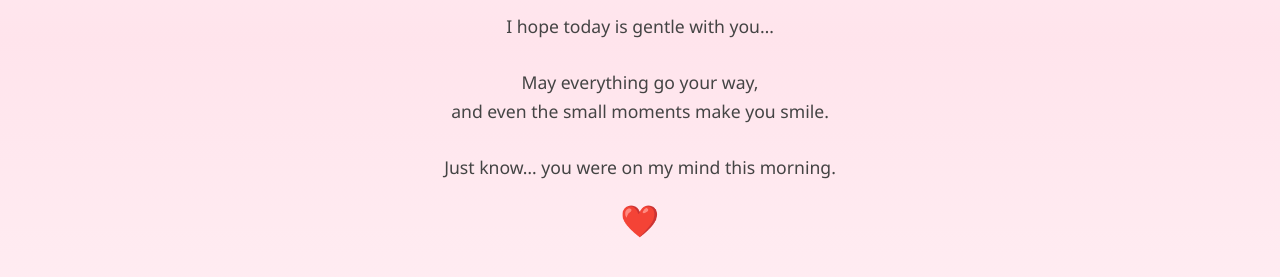
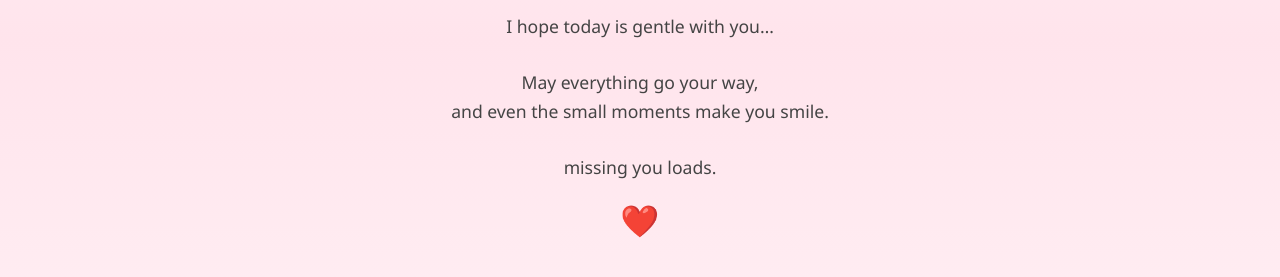
Before and after one commit to terrisqj-sys/i-miss-you-heart, a plain HTML site: page index.html in a window 1280 px wide. Shown: the part 361-638 px from the top of the page. Drawn offline with Linux system fonts and the light colour scheme.

Commit message:
Update index.html

```diff
--- a/index.html
+++ b/index.html
@@ -81,7 +81,7 @@
       I hope today is gentle with you…<br><br>
       May everything go your way,<br>
       and even the small moments make you smile.<br><br>
-      Just know… you were on my mind this morning.
+      missing you loads.
     </div>
 
     <div class="heart">❤️</div>
```
